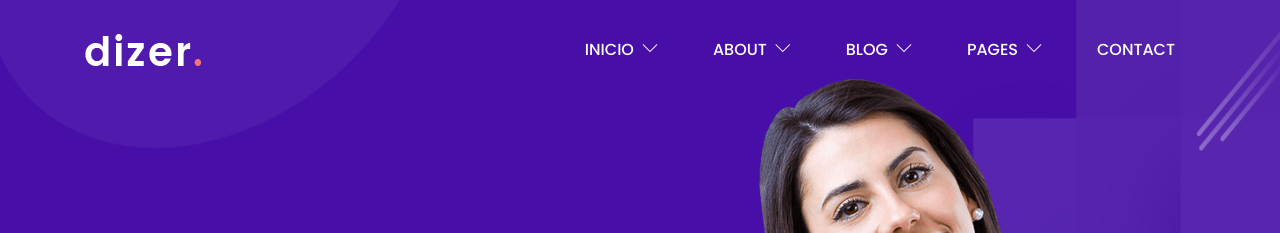
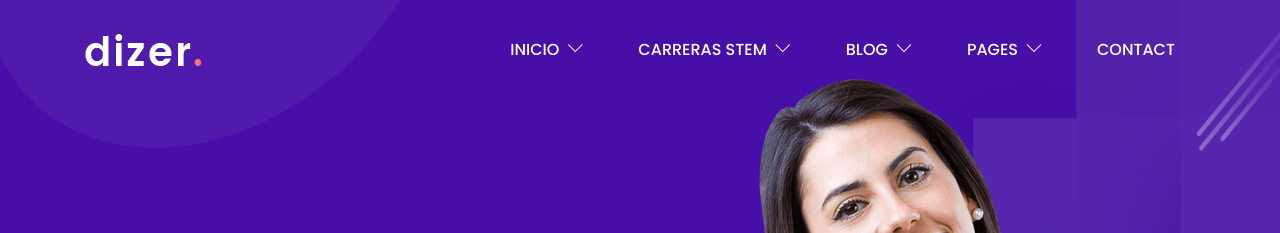
Before and after one commit to estaennosotraspiloto/estaennosotraspiloto, a Jekyll site: the page built from index.html, in a window 1280 px wide. Shown: the top 233 px of the page. Built offline with Jekyll 4.4.1, drawn with Linux system fonts in a browser that asks for light colours.

Commit message:
Update from Forestry.io estaennosotraspiloto updated _data/navigation.yml

```diff
--- a/_data/navigation.yml
+++ b/_data/navigation.yml
@@ -9,7 +9,7 @@ main:
     url: "/index-3"
   - name: Home 4
     url: "/index-4"
-- name: About
+- name: Carreras STEM
   url: "#"
   submenu:
   - name: About
```
